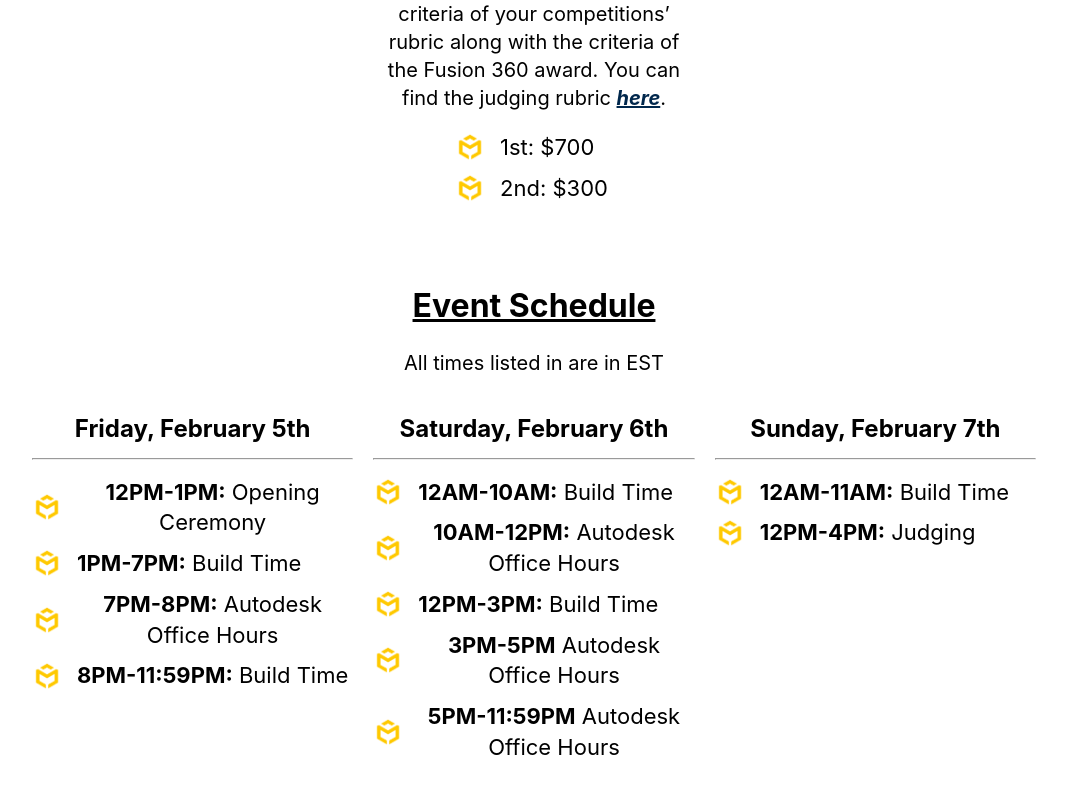
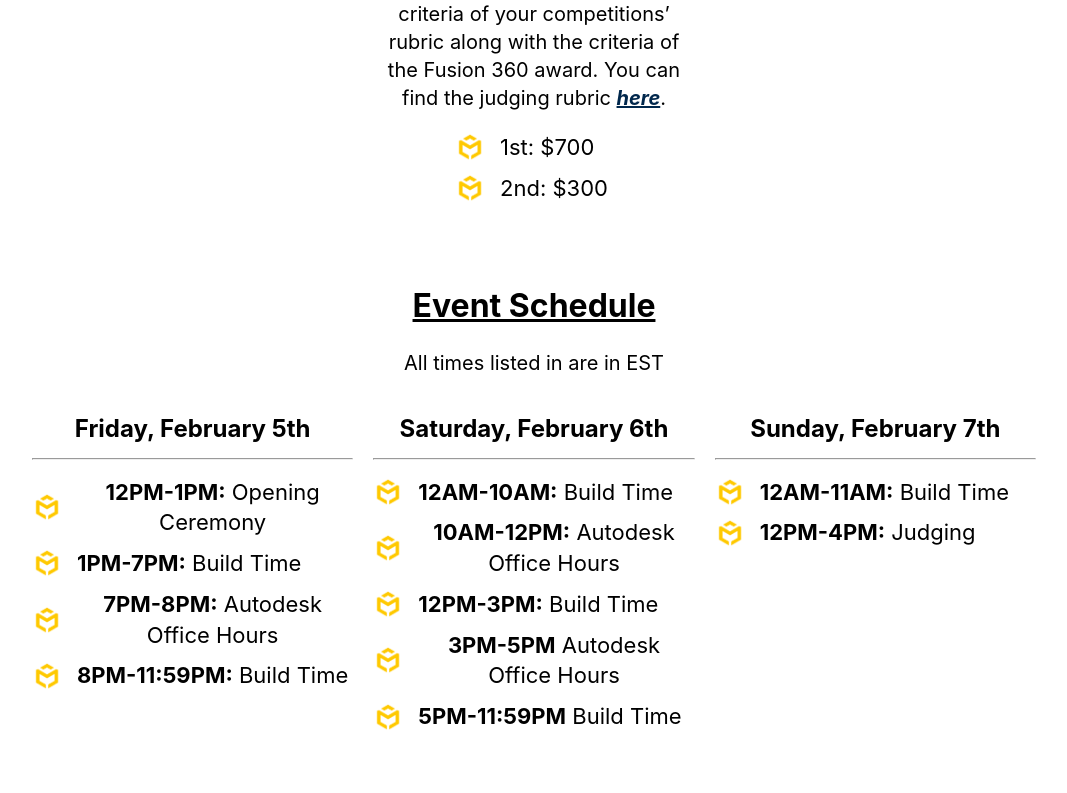
Before and after one commit to calvin-zheng/makeathon-web, a React (Create React App) app: page /event in a window 1280 px wide. Shown: the part 2030-2823 px from the top of the page, without its empty margins (106-1173 px from the left). Built offline with nearby package versions, Linux system fonts and the light colour scheme; a web font is replaced by a local one.

Commit message:
Fixed Build times

```diff
--- a/src/components/event-info.jsx
+++ b/src/components/event-info.jsx
@@ -134,7 +134,7 @@ class EventInfo extends Component {
                                     </div>
                                     <div className="makebullet">
                                         <img src={makeicon} className="makebulletimg" alt="makeathon logo bullet"/>
-                                        <p><b>5PM-11:59PM</b> Autodesk Office Hours</p>
+                                        <p><b>5PM-11:59PM</b> Build Time</p>
                                     </div>
                                 </div>
                                 <div className="bullets">
```
